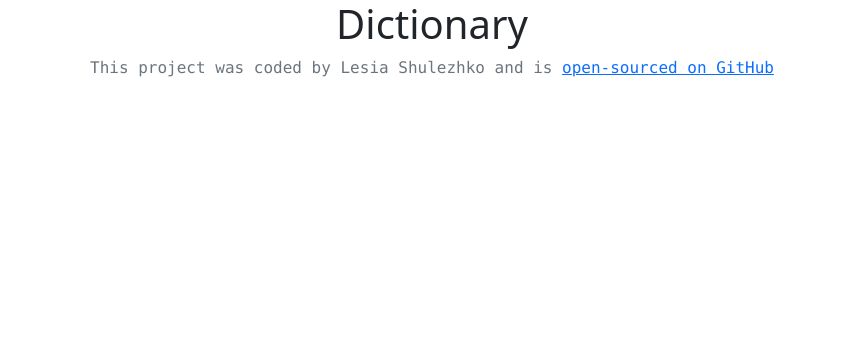
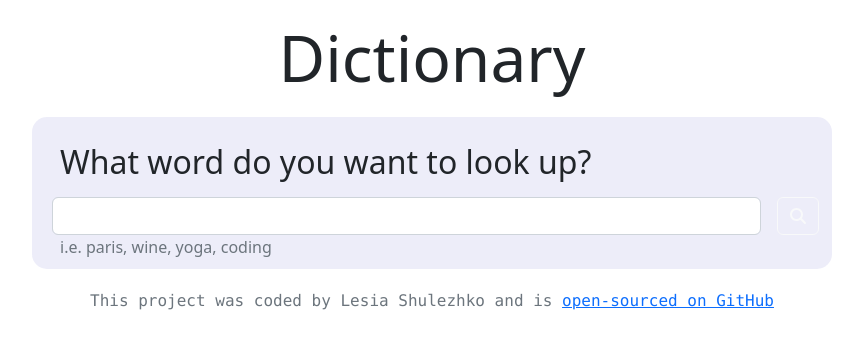
Before and after one commit to LeiaShul/dictionary-app, a React (Create React App) app: page / in a window 1280 px wide. Shown: the top 348 px of the page, without its empty margins (208-1071 px from the left). Built offline with nearby package versions, Linux system fonts and the light colour scheme; no server answers.

Commit message:
search engine and API integration

```diff
--- a/package.json
+++ b/package.json
@@ -9,6 +9,7 @@
     "@testing-library/jest-dom": "^5.16.5",
     "@testing-library/react": "^13.4.0",
     "@testing-library/user-event": "^13.5.0",
+    "axios": "^1.2.1",
     "bootstrap": "^5.2.3",
     "react": "^18.2.0",
     "react-bootstrap": "^2.7.0",
--- a/src/App.css
+++ b/src/App.css
@@ -0,0 +1,11 @@
+.container {
+  margin-top: 20px;
+}
+.search{
+  background-color: rgba(164, 164, 226, 0.2);
+  max-width: 800px !important;
+  border-radius: 15px;
+  margin-top: 20px;
+  margin-bottom: 20px;
+  padding: 10px;
+}
--- a/src/App.js
+++ b/src/App.js
@@ -7,7 +7,7 @@ function App() {
   return (
     <div className="App">
       <div className='container'>
-        <Dictionary />
+        <Dictionary defaultKeyword="flower"/>
       </div>
       <footer className="text-center text-muted font-monospace" >
         This project was coded by Lesia Shulezhko and is <a className="link" href="https://github.com/LeiaShul/dictionary-app" target="_blank" rel="noreferrer">open-sourced on GitHub</a>
--- a/src/Dictionary.js
+++ b/src/Dictionary.js
@@ -1,10 +1,68 @@
-import React from "react";
-//import { FontAwesomeIcon } from '@fortawesome/react-fontawesome';
+import React, { useState } from "react";
+import axios from "axios";
+import { FontAwesomeIcon } from '@fortawesome/react-fontawesome';
+import { faMagnifyingGlass } from "@fortawesome/free-solid-svg-icons";
 
-export default function Dictionary() {
-    return (
-        <div className="text-center">
-            <h1>Dictionary</h1>
-        </div>
-    )
+import Result from "./Result";
+
+export default function Dictionary(props) {
+    const [keyword, setKeyword] = useState(props.defaultKeyword);
+    const [definition, setDefinition] = useState(null);
+    const [loaded, setLoaded] = useState(false);
+
+    function search() {
+        let apiUrl = `https://api.dictionaryapi.dev/api/v2/entries/en_US/${keyword}`;
+        axios.get(apiUrl).then(handleResponse);
+    }
+    function load() {
+        setLoaded(true);
+        search();
+    }
+
+    function handleResponse(response) {
+      //  console.log(response.data[0]);
+        setDefinition(response.data[0]);
+    }
+
+    function handleSubmit(event) {
+        event.preventDefault();
+        search();
+    }
+    function handleKeywordChange(event) {
+        event.preventDefault();
+        setKeyword(event.target.value);
+    }
+
+    if (loaded) {
+        return (
+            <div className="dictionary">
+                <header className="text-center">
+                    <h1 className="display-3">Dictionary</h1>
+                </header>
+                <div className="container search">
+                    <form onSubmit={handleSubmit}>
+                        <label className="m-3 display-5 fs-2">What word do you want to look up?</label>
+                        <div className="row">
+                            <div className="col-11">
+                                <input onChange={handleKeywordChange} className="form-control mx-2" type="search"></input>
+                            </div>
+                            <div className="col">
+                                <button type="submit" className="btn btn-outline-light mx-0">
+                                    <FontAwesomeIcon icon={faMagnifyingGlass} />
+                                </button>
+                            </div>
+                        </div>
+                        <div className="example ms-3 text-muted">
+                            i.e. paris, wine, yoga, coding
+                        </div>
+                    </form>
+                </div>
+                <Result definition={definition} />
+            </div>
+        )
+    }
+    else {
+        load();
+        return "loading";
+    }
 }
--- /dev/null
+++ b/src/Result.js
@@ -0,0 +1,9 @@
+import React from "react";
+
+export default function Result() {
+    return (
+        <div>
+
+        </div>
+    )
+}
```
Also changed, not shown: 1 other file (tests, documents, lock files or other folders).
